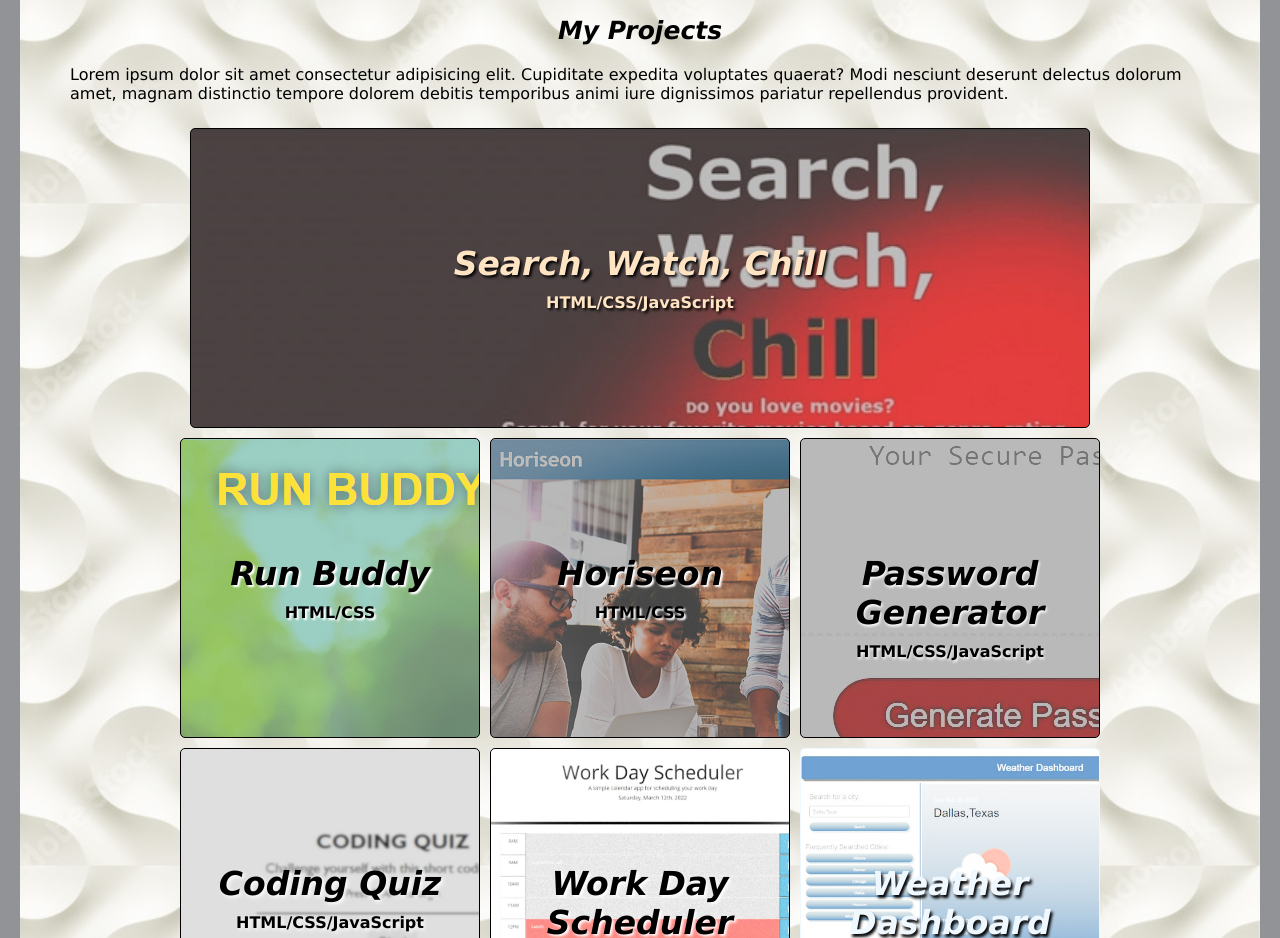
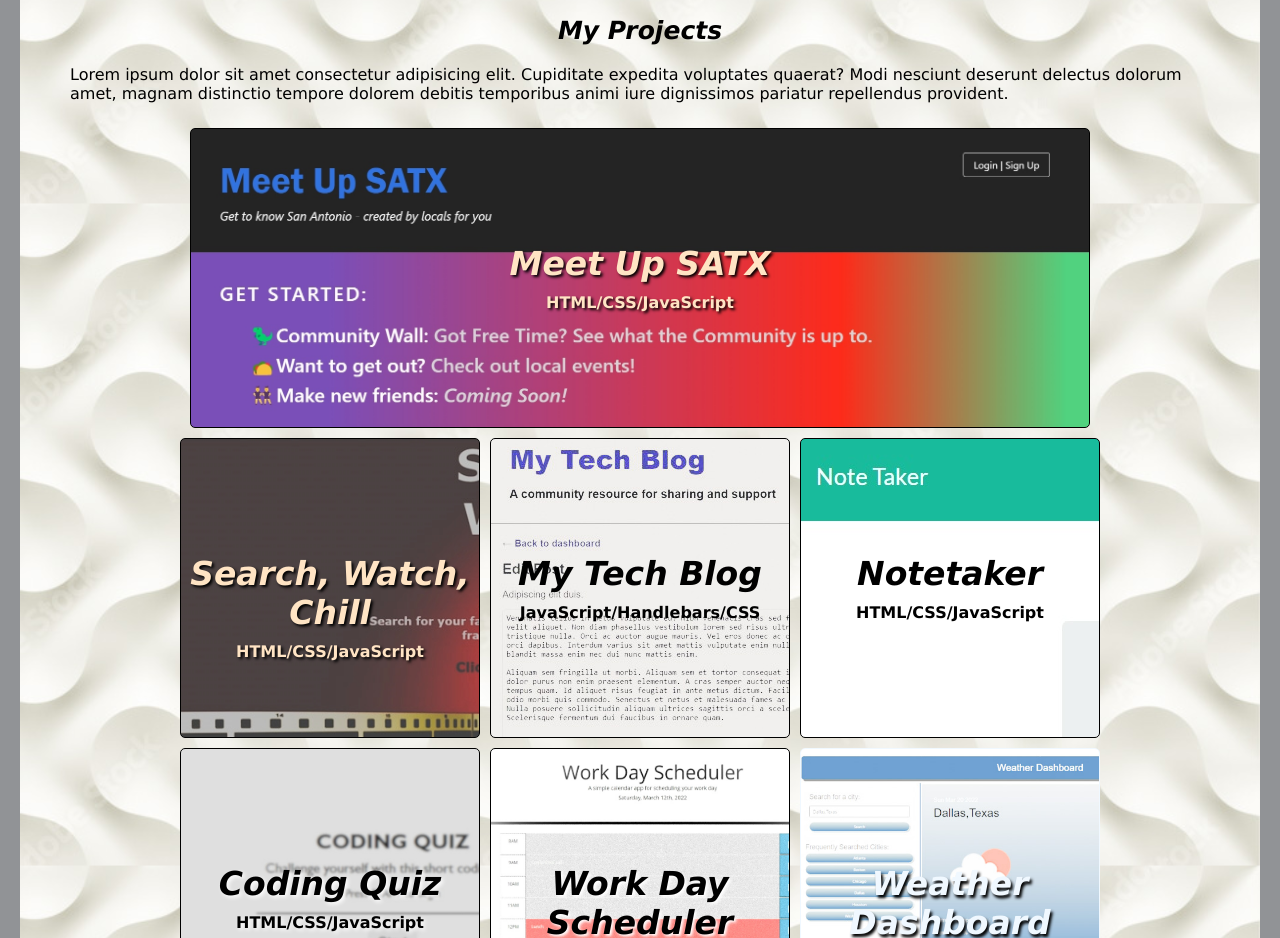
Before and after one commit to EvelynAguirreOrtiz/my-portfolio-challenge-utsa-bc-02-2022, a plain HTML site: page index.html in a window 1280 px wide. Shown: the part 2200-3138 px from the top of the page. Drawn offline with Linux system fonts and the light colour scheme.

Commit message:
add new project link

```diff
--- a/assets/css/style.css
+++ b/assets/css/style.css
@@ -23,19 +23,17 @@ header ul {
 
 header li {
 	display: inline-block;
-
 }
 
 header a {
 	text-decoration: none;
 	color: black;
 
-    transition: transform .2s;
+	transition: transform 0.2s;
 }
 
 header li:hover {
 	transform: scale(1.3);
-
 }
 
 footer {
@@ -43,22 +41,26 @@ footer {
 	font-weight: lighter;
 }
 
-.avatar img{
+.avatar img {
 	display: block;
 	margin: auto;
 	max-width: 200px;
 	padding: 20vh 0 5vh 0;
 }
 
-.intro, .about-me, .my-resume, .my-projects, .contact-form {
-
+.intro,
+.about-me,
+.my-resume,
+.my-projects,
+.contact-form {
 	background-image: url("../images/background1.jpg");
 	background-size: 100%;
 	background-position: center;
 	margin: 20px;
 }
 
-.intro, .about-me {
+.intro,
+.about-me {
 	height: 100vh;
 }
 
@@ -82,30 +84,42 @@ footer {
 	font-size: 15px;
 }
 
-.about-me h2, .my-resume h2, .my-projects h2, .contact-form h2 {
+.about-me h2,
+.my-resume h2,
+.my-projects h2,
+.contact-form h2 {
 	font-size: 25px;
 	font-style: italic;
 }
-.about-me, .contact-form {
+.about-me,
+.contact-form {
 	padding: 30vh 20px;
 }
-.about-me, .my-projects, .contact-form{
+.about-me,
+.my-projects,
+.contact-form {
 	display: block;
 	flex-wrap: auto;
 }
 
-.about-me h2, .my-resume h2, .my-projects h2, .contact-form h2{
+.about-me h2,
+.my-resume h2,
+.my-projects h2,
+.contact-form h2 {
 	padding-bottom: 20px;
 }
 
-.about-me p, .my-projects p, .contact-form p {
+.about-me p,
+.my-projects p,
+.contact-form p {
 	text-align: left;
 	width: auto;
 	margin-left: 30px;
 	margin-right: 30px;
 }
 
-.my-resume, .my-projects {
+.my-resume,
+.my-projects {
 	padding: 10vh 20px;
 	height: 100%;
 }
@@ -117,7 +131,6 @@ footer {
 	flex-basis: auto;
 	justify-content: center;
 	padding-top: 20px;
-
 }
 
 .live-link {
@@ -133,7 +146,7 @@ footer {
 	flex-wrap: wrap;
 	justify-content: center;
 
-    transition: transform .2s;
+	transition: transform 0.2s;
 }
 
 .live-link h3 {
@@ -154,33 +167,48 @@ footer {
 	transform: scale(1.2);
 }
 
-.search-watch-chill {
-    background-image: url(../images/search-watch-chill-screenshot-clip.jpg);
+.meet-up-satx {
+	background-image: url(../images/meet-up-satx-screenshot.jpg);
 	background-size: cover;
 	width: 900px;
 	height: 300px;
 }
 
-.search-watch-chill a, .search-watch-chill h4{
+.meet-up-satx a,
+.meet-up-satx h4 {
 	color: bisque;
 	text-shadow: 2px 2px 3px black;
 }
 
-.run-buddy {
-    background-image: url(../images/run-buddy-screenshot.png);
+.search-watch-chill {
+	background-image: url(../images/search-watch-chill-screenshot-clip.jpg);
+	background-size: cover;
+	/* width: 900px;
+	height: 300px; */
 }
 
-.run-buddy a, .run-buddy h4 {
-    font-weight: bolder;
-    text-shadow: 2px 2px 2px white;
+.search-watch-chill a,
+.search-watch-chill h4 {
+	color: bisque;
+	text-shadow: 2px 2px 3px black;
 }
 
-.horiseon {
-    background-image: url(../images/Horiseon-screenshot-resize.png);
-
+.tech-blog {
+	background-image: url(../images/MVC-screenshot_edited.jpg);
 }
 
-.horiseon a, .horiseon h4 {
+.tech-blog a,
+.tech-blog h4 {
+	font-weight: bolder;
+	/* text-shadow: 2px 2px 2px white; */
+}
+
+.note-taker {
+	background-image: url(../images/note-taker-landing-page.jpg);
+}
+
+.note-taker a,
+.note-taker h4 {
 	font-weight: bolder;
 	text-shadow: 2px 2px 2px white;
 }
@@ -195,7 +223,8 @@ footer {
 	background-size: cover;
 }
 
-.coding-quiz a, .coding-quiz h4 {
+.coding-quiz a,
+.coding-quiz h4 {
 	/* font-weight: bold; */
 	text-shadow: 2px 2px 4px white;
 }
@@ -204,7 +233,6 @@ footer {
 	background-image: url(../images/work-day-scheduler-screenshot_edited.jpg);
 	background-size: cover;
 	text-shadow: 2px 2px 3px white;
-
 }
 
 .weather-dashboard {
@@ -215,13 +243,15 @@ footer {
 	color: aliceblue;
 }
 
-.weather-dashboard a, .weather-dashboard h4 {
+.weather-dashboard a,
+.weather-dashboard h4 {
 	font-weight: bold;
 	color: aliceblue;
 }
 
 /* CONTACT SECTION */
-.contact-form input, .contact-form your-email{
+.contact-form input,
+.contact-form your-email {
 	padding: 15px 20px;
 }
 
@@ -229,7 +259,8 @@ footer {
 	padding: 30px 20px;
 }
 
-.contact-form input, .contact-form textarea{
+.contact-form input,
+.contact-form textarea {
 	border: 1px solid;
 	display: block;
 	font-size: 12px;
@@ -246,11 +277,12 @@ footer {
 	margin-top: 10px;
 }
 
-.fa-github, .fa-linkedin {
+.fa-github,
+.fa-linkedin {
 	padding: 5px;
 }
 
-.contact-info p{
+.contact-info p {
 	text-align: center;
 	padding-top: 5px;
 	font-size: smaller;
@@ -265,7 +297,7 @@ footer {
 }
 
 /* MEDIA QUERY FOR TABLETS AND SMALLER */
-@media screen and (max-width:768px) {
+@media screen and (max-width: 768px) {
 	.intro {
 		height: 100%;
 		padding-bottom: 10vh;
--- a/index.html
+++ b/index.html
@@ -10,7 +10,6 @@
 
 <body>
 
-   <!-- INTRO -->
    <section class="intro">
       <header class="header">
          <nav>
@@ -86,21 +85,20 @@
          pariatur repellendus provident.</p>
 
       <section class="my-project-links">
+         <div class="live-link meet-up-satx">
+            <h3><a href="https://meet-up-satx.herokuapp.com/">Meet Up SATX</a></h3>
+            <h4>HTML/CSS/JavaScript</h4>
+         </div>
          <div class="live-link search-watch-chill">
             <h3><a href="https://archiedonaho.github.io/Search-Watch-Chill/">Search, Watch, Chill</a></h3>
             <h4>HTML/CSS/JavaScript</h4>
          </div>
-         <div class="live-link run-buddy">
-            <h3><a href="https://evelynaguirreortiz.github.io/run-buddy-module-1-project-utsa-bc-02-2022/">Run Buddy</a></h3>
-            <h4>HTML/CSS</h4>
+         <div class="live-link tech-blog">
+            <h3><a href="https://vast-retreat-56834.herokuapp.com/">My Tech Blog</a></h3>
+            <h4>JavaScript/Handlebars/CSS</h4>
          </div>
-         <div class="live-link horiseon">
-            <h3><a href="https://evelynaguirreortiz.github.io/horiseon-website-refactor-challenge-utsa-bc-02-2022/">Horiseon</a></h3>
-            <h4>HTML/CSS</h4>
-         </div>
-         <div class="live-link password-generator">
-            <h3><a href="https://evelynaguirreortiz.github.io/javascript-password-generator-challenge-utsa-bc-02-2022/">Password
-                  Generator</a></h3>
+         <div class="live-link note-taker">
+            <h3><a href="https://guarded-bastion-50474.herokuapp.com/">Notetaker</a></h3>
             <h4>HTML/CSS/JavaScript</h4>
          </div>
          <div class="live-link coding-quiz">
```
Also changed, not shown: assets/images/MVC-screenshot_edited.jpg (added), assets/images/e-commerce-back-end-screenshot.jpg (added), assets/images/meet-up-satx-screenshot.jpg (added), assets/images/meet-up-satx.jpg (added), assets/images/note-taker-landing-page.jpg (added), 2 other files. Lines whose indentation alone changed are shown as unchanged.
